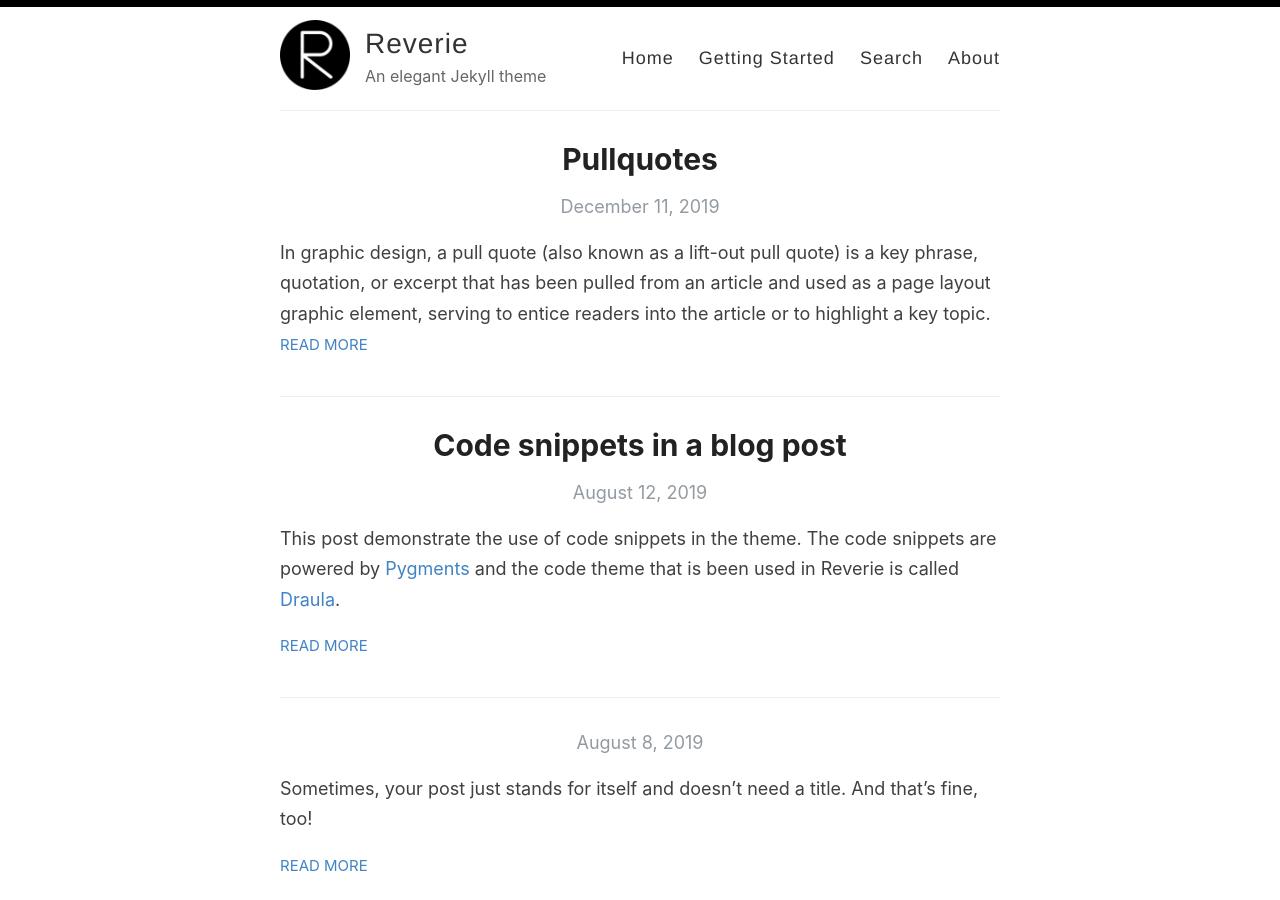
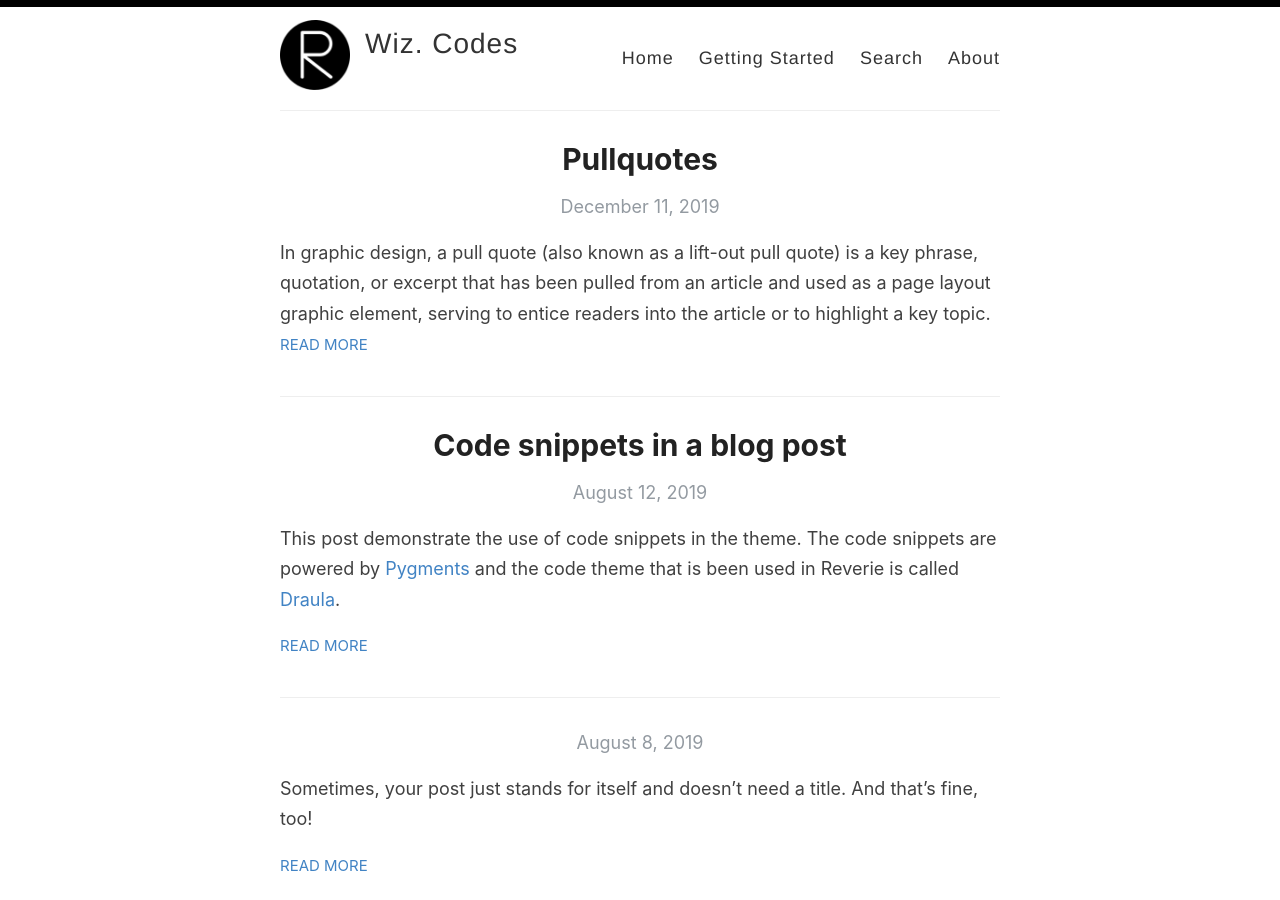
Before and after one commit to al3rez/wizcodes.github.io, a Jekyll site: the page built from index.html, in a window 1280 px wide and 900 px high. Built offline with Jekyll 4.4.1, drawn with Linux system fonts in a browser that asks for light colours; the list of posts is cut into pages by our own code.

Commit message:
Update _config.yml

```diff
--- a/_config.yml
+++ b/_config.yml
@@ -3,13 +3,13 @@
 #
 
 # Name of your site (displayed in the header)
-name: Reverie
+name: Wiz. Codes
 
 # Name of the author
-author: Amit Merchant
+author: Alireza Bashiri
 
 # Short bio or description (displayed in the header)
-description: An elegant Jekyll theme
+description:
 
 # URL of your avatar or profile pic (you could use your GitHub profile pic)
 avatar: /images/reverie.png
```
